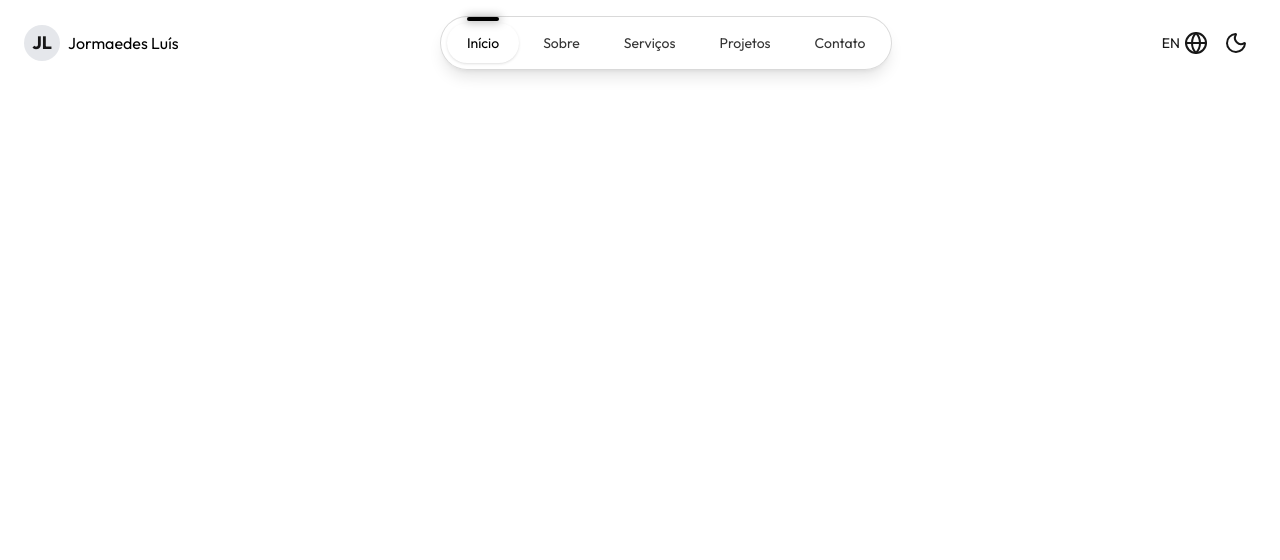
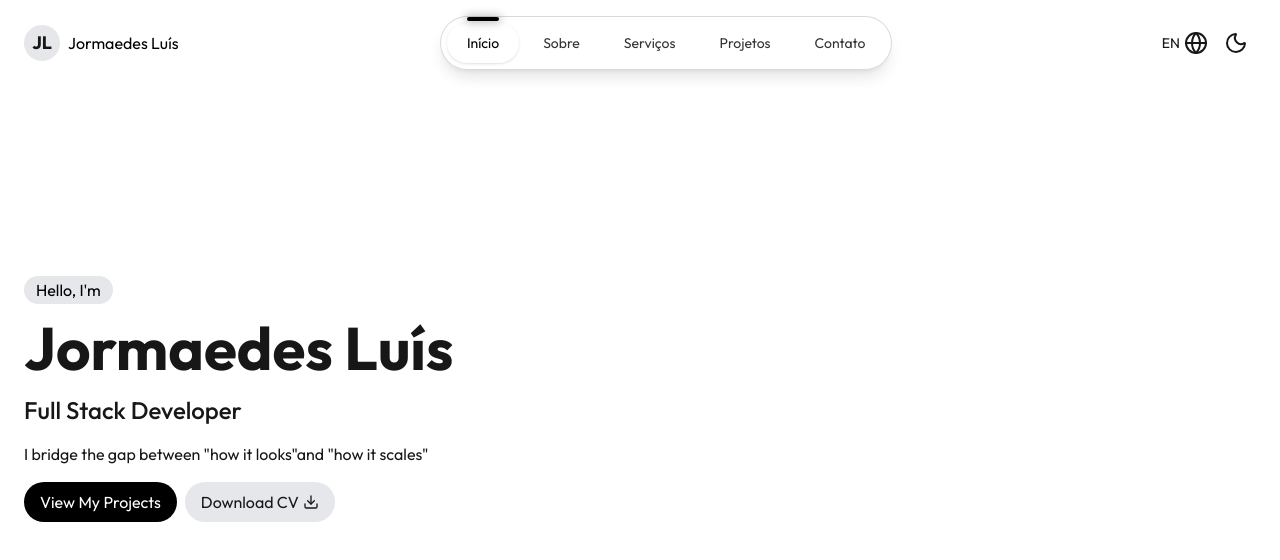
Before and after one commit to jormaedes/portfolio, a Next.js app: page / in a window 1280 px wide. Shown: the top 560 px of the page. Built offline with nearby package versions, Linux system fonts and the light colour scheme.

Commit message:
feat: add HeroSection component with introductory content and download link

```diff
--- a/src/app/page.tsx
+++ b/src/app/page.tsx
@@ -1,10 +1,12 @@
 import Header from "@/components/Header";
+import HeroSection from "@/components/HeroSection";
 
 
 export default function Home() {
   return (
     <>
       <Header />
+      <HeroSection />
     </>
   )
 }
--- a/src/components/Header.tsx
+++ b/src/components/Header.tsx
@@ -79,7 +79,7 @@ export default function Header() {
     }, [current, lang]);
 
     return (
-        <header className="container mx-auto flex justify-between items-center py-4 px-6">
+        <header className="z-2 container mx-auto flex justify-between items-center py-4 px-6">
             <div className="flex items-center space-x-2">
                 <div className="text-lg font-bold p-2 w-9 h-9 flex justify-center items-center rounded-full bg-gray-200 dark:bg-gray-700 dark:text-white">JL</div>
                 <span className="text-md text-black dark:text-white">Jormaedes Luís</span>
--- /dev/null
+++ b/src/components/HeroSection.tsx
@@ -0,0 +1,28 @@
+import { Download } from "lucide-react";
+import Link from "next/link";
+
+export default function HeroSection() {
+    return (
+        <section className="absolute min-h-full w-full z-0 flex items-center">
+            <div className="container mx-auto py-4 px-6">
+                <div className="flex flex-col gap-4">
+                    <div>
+                        <span className="py-1 px-3 rounded-full bg-gray-200 text-black">Hello, I'm</span>
+                    </div>
+                    <h2 className="text-6xl font-bold">Jormaedes Luís</h2>
+                    <h3 className="text-2xl font-medium">Full Stack Developer</h3>
+                    <p>I bridge the gap between "how it looks"and "how it scales"</p>
+                    <div className="flex items-center gap-2">
+                        <Link href='#projects' className="w-fit bg-black text-white rounded-full backdrop-blur-2xl py-2 px-4">
+                            View My Projects
+                        </Link>
+
+                        <Link href='/cv_jormaedes_pt.pdf' download="cv_jormaedes" className="w-fit bg-gray-200 rounded-full backdrop-blur-2xl py-2 px-4 flex gap-1 items-center">
+                            Download CV <Download size={16} className=""/>
+                        </Link>
+                    </div>
+                </div>
+            </div>
+        </section>
+    );
+}
```
